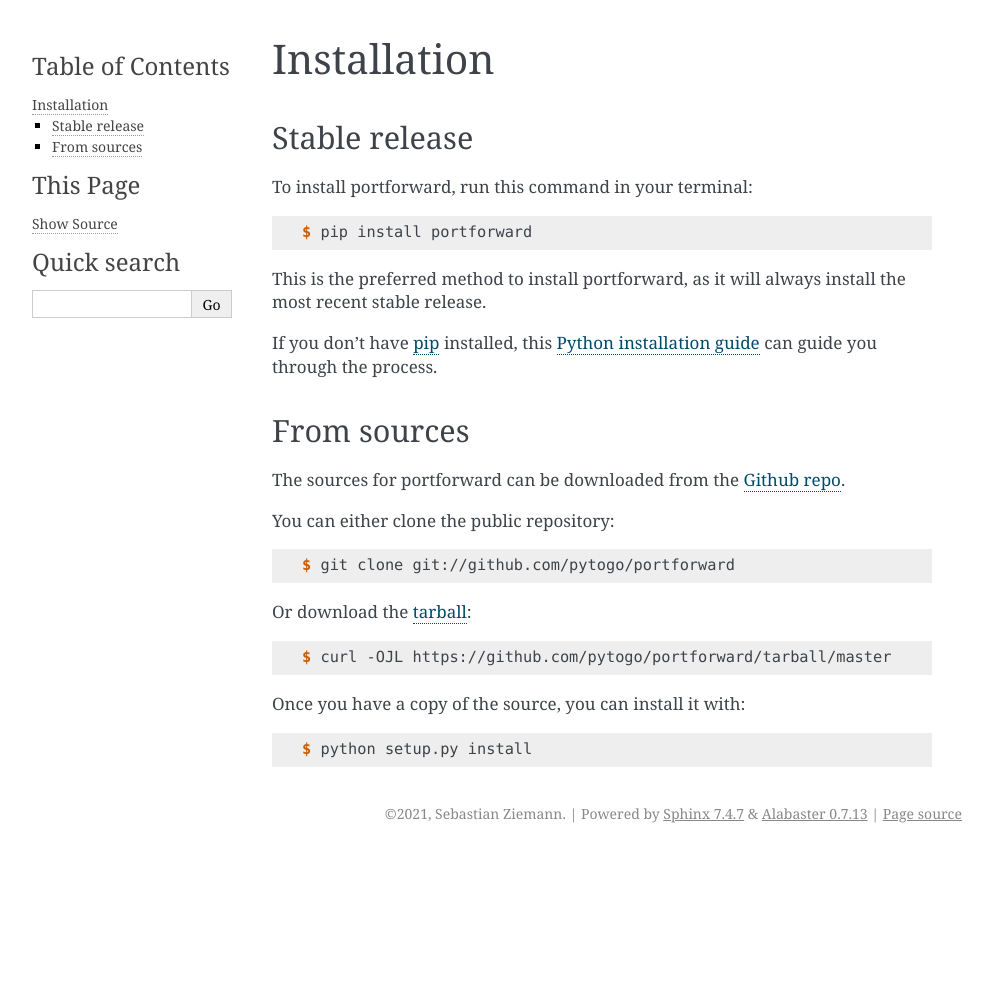
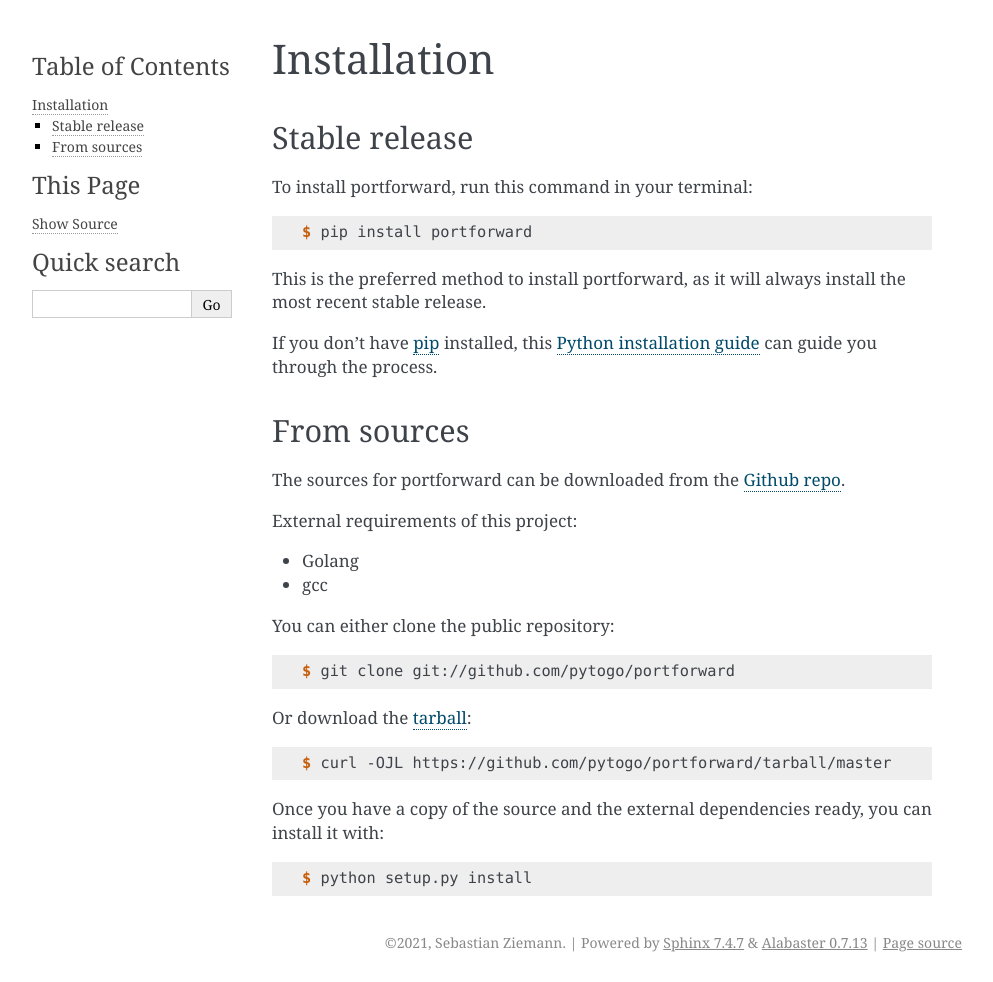
Before and after one commit to pytogo/portforward, a Sphinx documentation site: the page built from docs/installation.rst, in a window 1280 px wide. Shown: the whole page, without its empty margins (148-1141 px from the left). Built offline with Sphinx 7.4.7, drawn with Linux system fonts in a browser that asks for light colours; before the commit the page ends 900 px from its top, so only the background shows below that.

Commit message:
Improved documentation

```diff
--- a/docs/index.rst
+++ b/docs/index.rst
@@ -1,11 +1,12 @@
 Welcome to portforward's documentation!
 ======================================
 
+.. include:: ../README.rst
+
 .. toctree::
    :maxdepth: 2
-   :caption: Contents:
+   :hidden:
 
-   readme
    installation
    modules
    contributing
--- a/docs/installation.rst
+++ b/docs/installation.rst
@@ -28,6 +28,11 @@ From sources
 
 The sources for portforward can be downloaded from the `Github repo`_.
 
+External requirements of this project:
+
+* Golang
+* gcc
+
 You can either clone the public repository:
 
 .. code-block:: console
@@ -40,7 +45,7 @@ Or download the `tarball`_:
 
     $ curl -OJL https://github.com/pytogo/portforward/tarball/master
 
-Once you have a copy of the source, you can install it with:
+Once you have a copy of the source and the external dependencies ready, you can install it with:
 
 .. code-block:: console
 
--- a/docs/readme.rst
+++ /dev/null
@@ -1 +0,0 @@
-.. include:: ../README.rst
```
